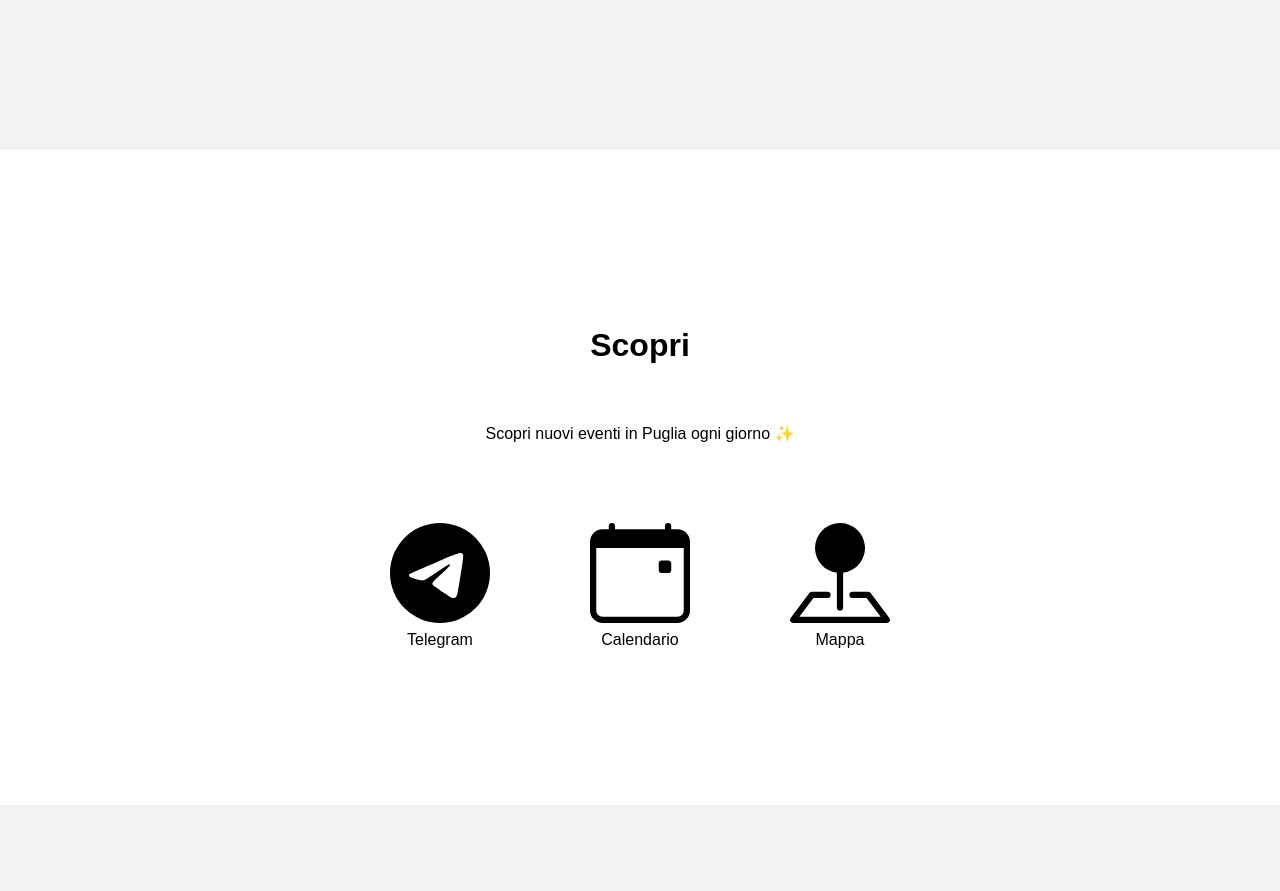
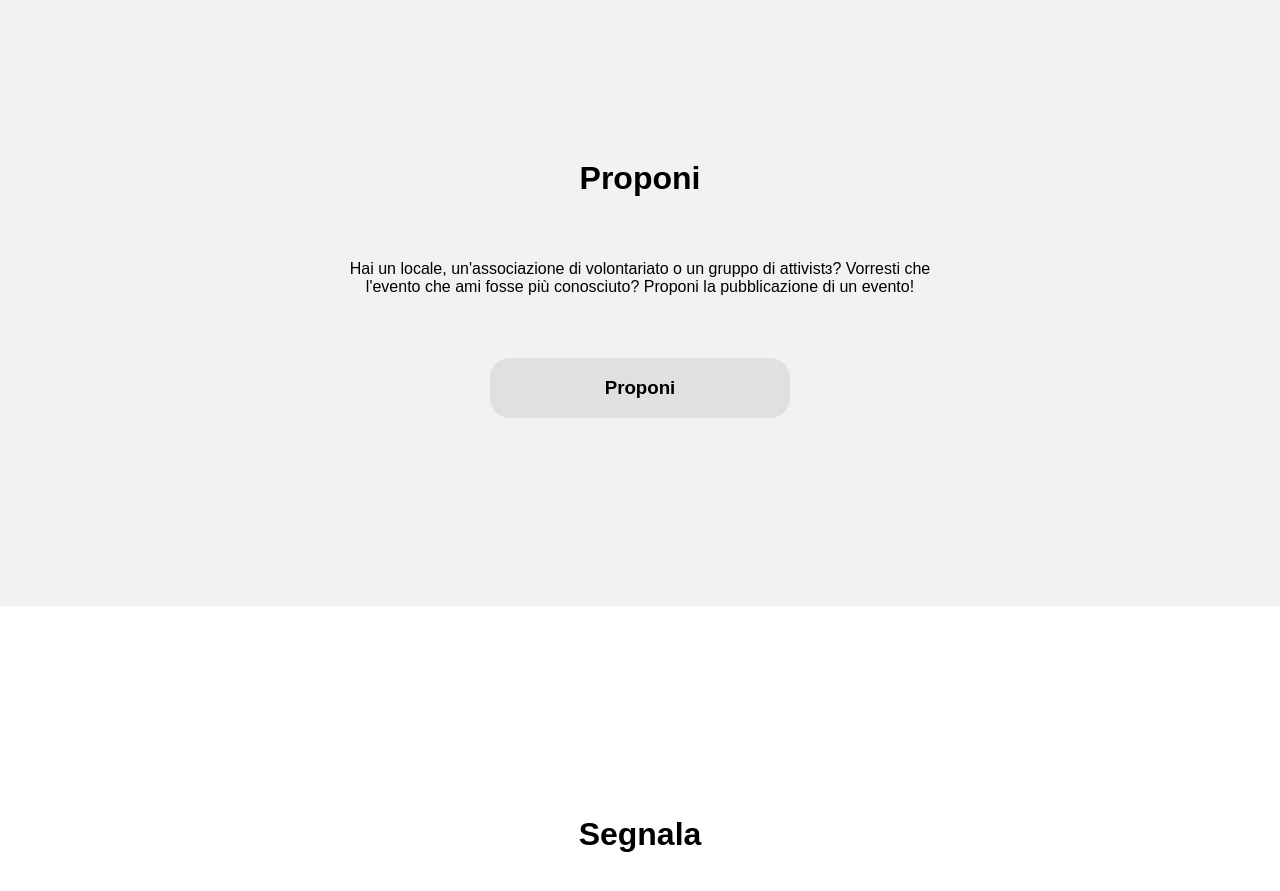
Before and after one commit to apuliacore/apuliacore.github.com, a Jekyll site: the page built from index.html, in a window 1280 px wide and 900 px high, scrolled down 774 px. Shown: the top 891 px of the window. Built offline with Jekyll 4.4.1, drawn with Linux system fonts in a browser that asks for light colours; some of the changed text lies outside the part shown.

Commit message:
Update homepage & add contatti

```diff
--- a/_layouts/default.html
+++ b/_layouts/default.html
@@ -17,7 +17,7 @@
         <ol style="display: flex; list-style-type: none;">
           <li class="nav-el"><a href="/">Home</a></li>
           <li class="nav-el"><a href="/manifesto.html">Manifesto</a></li>
-          <li class="nav-el"><a href="/proponi_evento.html">Proponi</a></li>
+          <li class="nav-el"><a href="/contatti.html">Contatti</a></li>
         </ol>
       </div>
       <div class="hamburger-menu">
--- /dev/null
+++ b/contatti.html
@@ -0,0 +1 @@
+Puoi contattarci via <a href="mailto:apuliacore@gmail.com">mail</a>, su <a href="https://www.instagram.com/apuliacore/">Instagram</a> o anonimamente con il <a href="https://t.me/apuliacore_chatbot">bot Telegram</a>.
--- a/index.html
+++ b/index.html
@@ -2,7 +2,7 @@
 title: Apuliacore
 layout: default
 ---
-
+<!--
 <div style="text-align: center; background-color: #f2f2f2; display: flex; height: 95vh;">
 	<div style="margin: auto;">
 		<div>
@@ -13,7 +13,7 @@
 		</div>
 	</div>
 </div>
-
+-->
 <div>
 	<div class="homepage-section alternate">
 		<div class="homepage-section-content">
@@ -54,7 +54,7 @@
 				<h1>Proponi</h1>
 			</div>
 			<div class="homepage-section-text-element">
-				<p>Hai un locale, un'associazione di volontariato o un gruppo di attivist3? Vorresti che l'evento che ami fosse più conosciuto? Proponi la pubblicazione di un evento e partecipa alla mappatura!</p>
+				<p>Hai un locale, un'associazione di volontariato o un gruppo di attivistɜ? Vorresti che l'evento che ami fosse più conosciuto? Proponi la pubblicazione di un evento!</p>
 			</div>
 			<div class="homepage-section-action-element">
 				<div class="action-button">
```
Also changed, not shown: other parts of index.html (+2 -2 lines).
